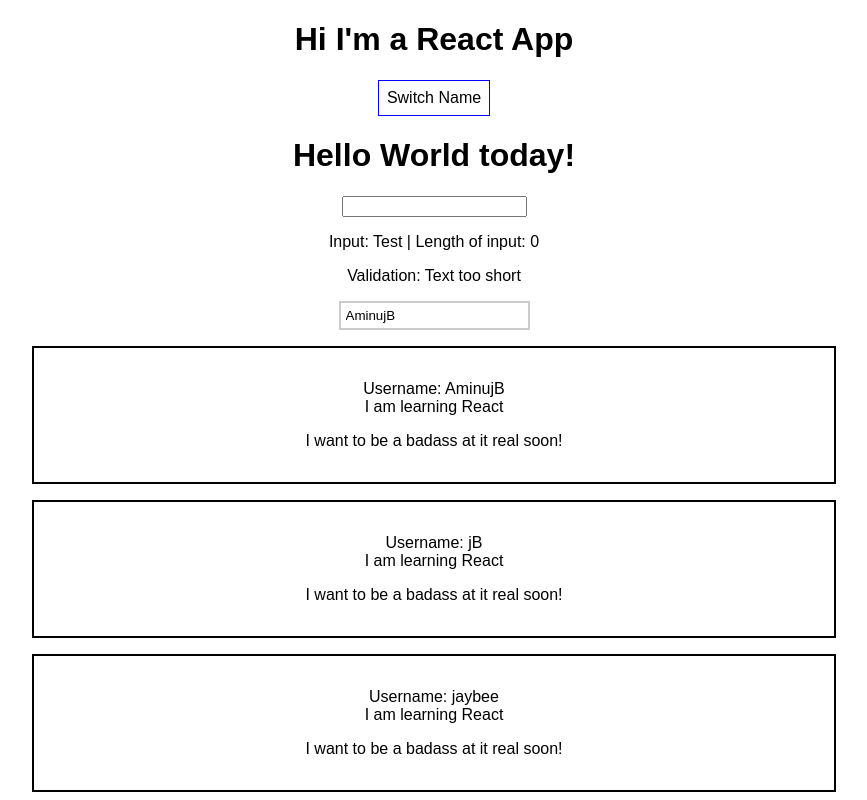
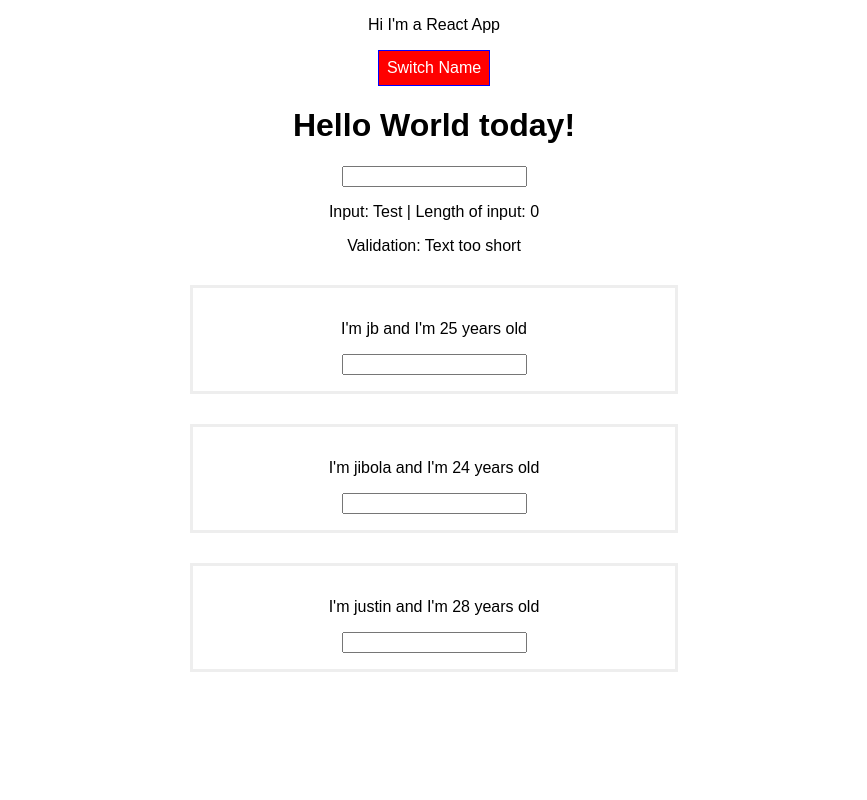
Before and after one commit to Aminujb/React-Projects, a React (Create React App) app: page / in a window 1280 px wide. Both pictures are taken after a click on the button "Switch Name". Shown: the top 800 px of the page, without its empty margins (206-1073 px from the left). Built offline with nearby package versions, Linux system fonts and the light colour scheme.

Commit message:
tried out radium feature

```diff
--- a/package.json
+++ b/package.json
@@ -3,9 +3,11 @@
   "version": "0.1.0",
   "private": true,
   "dependencies": {
+    "radium": "^0.26.0",
     "react": "^16.13.1",
     "react-dom": "^16.13.1",
-    "react-scripts": "1.1.5"
+    "react-scripts": "1.1.5",
+    "styled-components": "^5.1.0"
   },
   "scripts": {
     "start": "react-scripts start",
--- a/src/App.css
+++ b/src/App.css
@@ -1,3 +1,11 @@
 .App {
   text-align: center;
 }
+
+.red{
+  color: red;
+}
+
+.bold {
+  font-weight: bold;
+}
--- a/src/App.js
+++ b/src/App.js
@@ -6,6 +6,7 @@ import UserOutput from './Assignments/Assignment1/UserOutput/UserOutput'
 import StringLength from './Assignments/Assignment2/StringLength/StringLength'
 import ValidationComponent from './Assignments/Assignment2/StringLength/ValidationComponent'
 import CharComponent from './Assignments/Assignment2/StringLength/CharComponent'
+import Radium, {StyleRoot} from 'radium';
 
 //Classed based component
 import React, { Component } from 'react';
@@ -92,11 +93,16 @@ class App extends Component {
 
   render() {
     const style = {
-      backgroundColor: "white",
+      backgroundColor: "green",
+      color: "white",
       font: "inherit",
       border: '1px solid blue',
       padding: '8px',
-      cursor: 'pointer'
+      cursor: 'pointer',
+      ':hover': {
+        backgroundColor: 'lightgreen',
+        color: 'black'
+      }
     }
     const Greeting = () =><h1>Hello World today!</h1>;
 
@@ -127,10 +133,10 @@ class App extends Component {
           />
         })}
 
-        <UserInput changed = {this.switchUsernameHandler} val = {this.state.useroutput[0].username}/>
+        {/* <UserInput changed = {this.switchUsernameHandler} val = {this.state.useroutput[0].username}/>
         <UserOutput username={this.state.useroutput[0].username}/>
         <UserOutput username={this.state.useroutput[1].username}/>
-        <UserOutput username={this.state.useroutput[2].username}/>
+        <UserOutput username={this.state.useroutput[2].username}/> */}
 
         {this.state.persons.map((person, index) => {
           return <Person
@@ -142,11 +148,25 @@ class App extends Component {
         })}
         </div>
       );
+
+      style.backgroundColor = 'red'
+      style[':hover'] =  {
+        backgroundColor: 'blue',
+        color: 'black'
+      }
     }
 
+    const classes = []
+    if (this.state.persons.length <= 2){
+      classes.push('red');
+    }
+    if (this.state.persons.length <= 1){
+      classes.push('bold');
+    }
     return (
+      <StyleRoot>
         <div className="App">
-        <h1>Hi I'm a React App</h1>
+          <p className = {classes.join(' ')}>Hi I'm a React App</p>
           <button
           style = {style}
           onClick = {this.togglePersonsHandler}>Switch Name</button>
@@ -154,10 +174,11 @@ class App extends Component {
           { content }
 
         </div>
+      </StyleRoot>
     );
   }
 }
-export default App;
+export default Radium(App);
 
 
 //Functional based componenet
--- a/src/Person/Person.js
+++ b/src/Person/Person.js
@@ -1,9 +1,15 @@
 import React from 'react';
+import Radium from 'radium';
 import './Person.css'
 
 const person = (props) => {
+    const style = {
+        '@media (min-width: 500px)': {
+            width : '450px'
+        }
+    }
     return (
-        <div className = "Person">
+        <div className = "Person" style={style}>
             <p onClick={props.click}>I'm {props.name} and I'm {props.age} years old</p>
             <p>{props.children}</p>
             <input type="text" onChange={props.changed}/>
@@ -11,4 +17,4 @@ const person = (props) => {
     );
 }
 
-export default person;
+export default Radium(person);
```
Also changed, not shown: src/Assignments/note.txt, 1 other file (tests, documents, lock files or other folders). Lines whose indentation alone changed are shown as unchanged.
